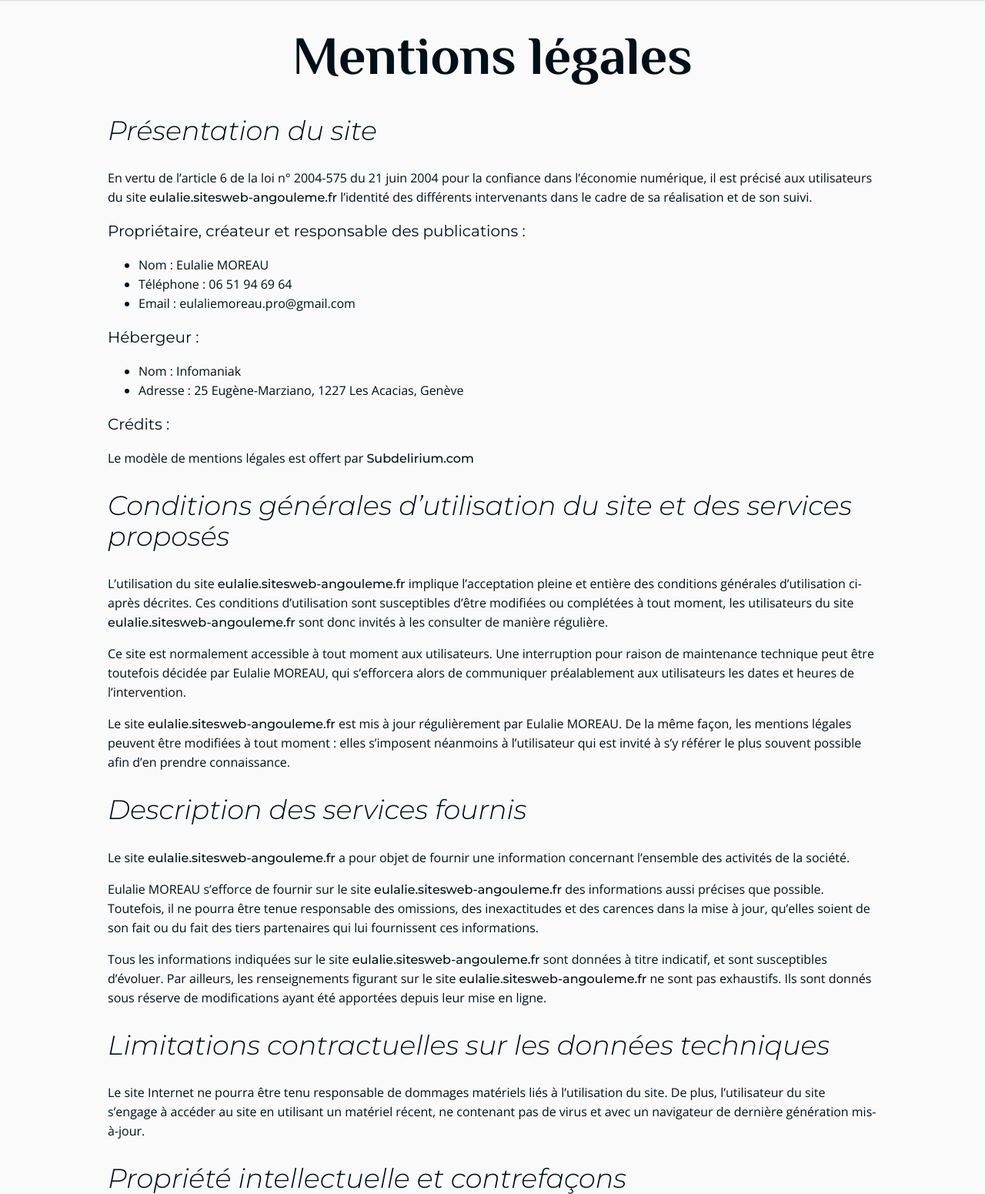
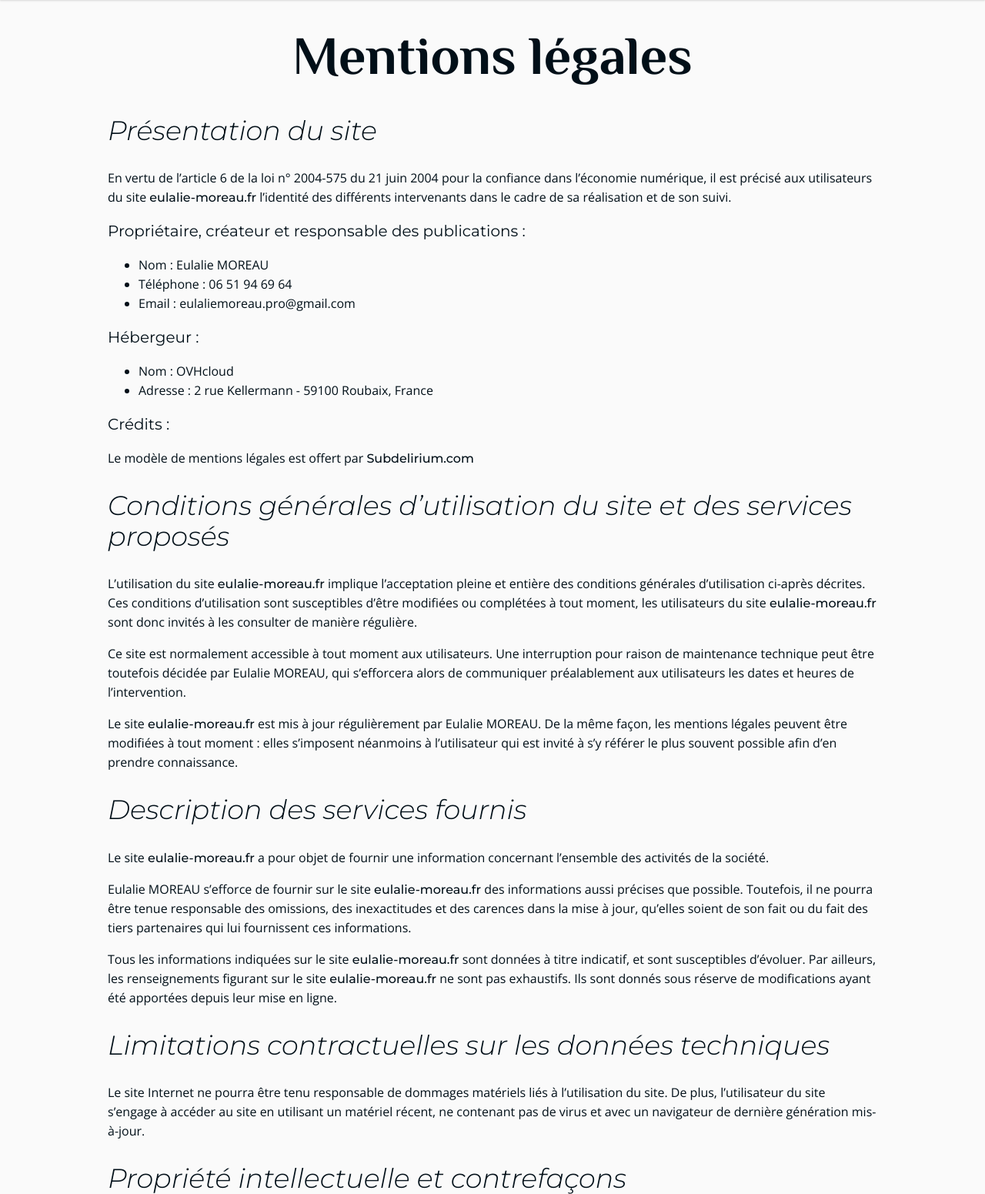
Before and after one commit to EulalieM/porfolio, a PHP site: page /mentions-legales in a window 1280 px wide. Shown: the part 57-1608 px from the top of the page at 77% size. Run offline with PHP 8.4, Linux system fonts and the light colour scheme; some libraries are stand-ins or nearby versions.

Commit message:
Update Mentions Legales

```diff
--- a/mentions-legales.php
+++ b/mentions-legales.php
@@ -13,17 +13,17 @@
 
     <!-- Open Graph / Facebook -->
     <meta property="og:type" content="website">
-    <meta property="og:url" content="https://eulalie.sitesweb-angouleme.fr/mentionslegales.php">
+    <meta property="og:url" content="https://eulalie-moreau.fr/mentionslegales.php">
     <meta property="og:title" content="Eulalie Moreau | Design & Développement web - Mentions légales">
     <meta property="og:description" content="">
-    <meta property="og:image" content="https://eulalie.sitesweb-angouleme.fr/mentionslegales.php/img/eulalie_photo_meta.png">
+    <meta property="og:image" content="https://eulalie-moreau.fr/mentionslegales.php/img/eulalie_photo_meta.png">
 
     <!-- Twitter -->
     <meta property="twitter:card" content="summary_large_image">
-    <meta property="twitter:url" content="https://eulalie.sitesweb-angouleme.fr/mentionslegales.php">
+    <meta property="twitter:url" content="https://eulalie-moreau.fr/mentionslegales.php">
     <meta property="twitter:title" content="Eulalie Moreau | Design & Développement web - Mentions légales">
     <meta property="twitter:description" content="">
-    <meta property="twitter:image" content="https://eulalie.sitesweb-angouleme.fr/mentionslegales.php/img/eulalie_photo_meta.png">
+    <meta property="twitter:image" content="https://eulalie-moreau.fr/mentionslegales.php/img/eulalie_photo_meta.png">
 
     <link href="https://fonts.googleapis.com/css2?family=El+Messiri:wght@400;500;600;700&family=Montserrat:ital,wght@0,100;0,200;0,300;0,400;0,500;0,600;1,100;1,200;1,300;1,400;1,500;1,600&family=Open+Sans:ital,wght@0,300;0,400;0,600;0,700;0,800;1,300;1,400;1,600;1,700;1,800&display=swap" rel="stylesheet">
     <link rel="stylesheet" href="styles/normalize.css">
@@ -45,7 +45,7 @@
     <main class="ml-container">
         <h1>Mentions légales</h1>
         <h2>Présentation du site</h2>
-        <p>En vertu de l’article 6 de la loi n° 2004-575 du 21 juin 2004 pour la confiance dans l’économie numérique, il est précisé aux utilisateurs du site <a href="https://eulalie.sitesweb-angouleme.fr/">eulalie.sitesweb-angouleme.fr</a> l’identité des différents intervenants dans le cadre de sa réalisation et de son suivi.</p>
+        <p>En vertu de l’article 6 de la loi n° 2004-575 du 21 juin 2004 pour la confiance dans l’économie numérique, il est précisé aux utilisateurs du site <a href="https://eulalie-moreau.fr/">eulalie-moreau.fr</a> l’identité des différents intervenants dans le cadre de sa réalisation et de son suivi.</p>
         <h3>Propriétaire, créateur et responsable des publications :</h3>
         <p>
             <ul class="ml-ul">
@@ -57,20 +57,20 @@
         <h3>Hébergeur :</h3>
         <p>
             <ul class="ml-ul">
-                <li class="ml-li">Nom : Infomaniak</li>
-                <li class="ml-li">Adresse : 25 Eugène-Marziano, 1227 Les Acacias, Genève</li>
+                <li class="ml-li">Nom : OVHcloud</li>
+                <li class="ml-li">Adresse : 2 rue Kellermann - 59100 Roubaix, France</li>
             </ul>
         </p>
         <h3>Crédits :</h3>
         <p>Le modèle de mentions légales est offert par <a href="https://www.subdelirium.com/generateur-de-mentions-legales/">Subdelirium.com</a></p>
         <h2>Conditions générales d’utilisation du site et des services proposés</h2>
-        <p>L’utilisation du site <a href="https://eulalie.sitesweb-angouleme.fr/">eulalie.sitesweb-angouleme.fr</a> implique l’acceptation pleine et entière des conditions générales d’utilisation ci-après décrites. Ces conditions d’utilisation sont susceptibles d’être modifiées ou complétées à tout moment, les utilisateurs du site <a href="https://eulalie.sitesweb-angouleme.fr/">eulalie.sitesweb-angouleme.fr</a> sont donc invités à les consulter de manière régulière.</p>
+        <p>L’utilisation du site <a href="https://eulalie-moreau.fr/">eulalie-moreau.fr</a> implique l’acceptation pleine et entière des conditions générales d’utilisation ci-après décrites. Ces conditions d’utilisation sont susceptibles d’être modifiées ou complétées à tout moment, les utilisateurs du site <a href="https://eulalie-moreau.fr/">eulalie-moreau.fr</a> sont donc invités à les consulter de manière régulière.</p>
         <p>Ce site est normalement accessible à tout moment aux utilisateurs. Une interruption pour raison de maintenance technique peut être toutefois décidée par Eulalie MOREAU, qui s’efforcera alors de communiquer préalablement aux utilisateurs les dates et heures de l’intervention.</p>
-        <p>Le site <a href="https://eulalie.sitesweb-angouleme.fr/">eulalie.sitesweb-angouleme.fr</a> est mis à jour régulièrement par Eulalie MOREAU. De la même façon, les mentions légales peuvent être modifiées à tout moment : elles s’imposent néanmoins à l’utilisateur qui est invité à s’y référer le plus souvent possible afin d’en prendre connaissance.</p>
+        <p>Le site <a href="https://eulalie-moreau.fr/">eulalie-moreau.fr</a> est mis à jour régulièrement par Eulalie MOREAU. De la même façon, les mentions légales peuvent être modifiées à tout moment : elles s’imposent néanmoins à l’utilisateur qui est invité à s’y référer le plus souvent possible afin d’en prendre connaissance.</p>
         <h2>Description des services fournis</h2>
-        <p>Le site <a href="https://eulalie.sitesweb-angouleme.fr/">eulalie.sitesweb-angouleme.fr</a> a pour objet de fournir une information concernant l’ensemble des activités de la société.</p>
-        <p>Eulalie MOREAU s’efforce de fournir sur le site <a href="https://eulalie.sitesweb-angouleme.fr/">eulalie.sitesweb-angouleme.fr</a> des informations aussi précises que possible. Toutefois, il ne pourra être tenue responsable des omissions, des inexactitudes et des carences dans la mise à jour, qu’elles soient de son fait ou du fait des tiers partenaires qui lui fournissent ces informations.</p>
-        <p>Tous les informations indiquées sur le site <a href="https://eulalie.sitesweb-angouleme.fr/">eulalie.sitesweb-angouleme.fr</a> sont données à titre indicatif, et sont susceptibles d’évoluer. Par ailleurs, les renseignements figurant sur le site <a href="https://eulalie.sitesweb-angouleme.fr/">eulalie.sitesweb-angouleme.fr</a> ne sont pas exhaustifs. Ils sont donnés sous réserve de modifications ayant été apportées depuis leur mise en ligne.</p>
+        <p>Le site <a href="https://eulalie-moreau.fr/">eulalie-moreau.fr</a> a pour objet de fournir une information concernant l’ensemble des activités de la société.</p>
+        <p>Eulalie MOREAU s’efforce de fournir sur le site <a href="https://eulalie-moreau.fr/">eulalie-moreau.fr</a> des informations aussi précises que possible. Toutefois, il ne pourra être tenue responsable des omissions, des inexactitudes et des carences dans la mise à jour, qu’elles soient de son fait ou du fait des tiers partenaires qui lui fournissent ces informations.</p>
+        <p>Tous les informations indiquées sur le site <a href="https://eulalie-moreau.fr/">eulalie-moreau.fr</a> sont données à titre indicatif, et sont susceptibles d’évoluer. Par ailleurs, les renseignements figurant sur le site <a href="https://eulalie-moreau.fr/">eulalie-moreau.fr</a> ne sont pas exhaustifs. Ils sont donnés sous réserve de modifications ayant été apportées depuis leur mise en ligne.</p>
         <h2>Limitations contractuelles sur les données techniques</h2>
         <p>Le site Internet ne pourra être tenu responsable de dommages matériels liés à l’utilisation du site. De plus, l’utilisateur du site s’engage à accéder au site en utilisant un matériel récent, ne contenant pas de virus et avec un navigateur de dernière génération mis-à-jour.</p>
         <h2>Propriété intellectuelle et contrefaçons</h2>
@@ -78,19 +78,19 @@
         <p>Toute reproduction, représentation, modification, publication, adaptation de tout ou partie des éléments du site, quel que soit le moyen ou le procédé utilisé, est interdite, sauf autorisation écrite préalable de : Eulalie MOREAU.</p>
         <p>Toute exploitation non autorisée du site ou de l’un quelconque des éléments qu’il contient sera considérée comme constitutive d’une contrefaçon et poursuivie conformément aux dispositions des articles L.335-2 et suivants du Code de Propriété Intellectuelle.</p>
         <h2>Limitations de responsabilité</h2>
-        <p>Eulalie MOREAU ne pourra être tenue responsable des dommages directs et indirects causés au matériel de l’utilisateur, lors de l’accès au site <a href="https://eulalie.sitesweb-angouleme.fr/">eulalie.sitesweb-angouleme.fr</a>, et résultant soit de l’utilisation d’un matériel ne répondant pas aux spécifications indiquées au point 4, soit de l’apparition d’un bug ou d’une incompatibilité.</p>
-        <p>Eulalie MOREAU ne pourra également être tenue responsable des dommages indirects (tels par exemple qu’une perte de marché ou perte d’une chance) consécutifs à l’utilisation du site <a href="https://eulalie.sitesweb-angouleme.fr/">eulalie.sitesweb-angouleme.fr</a>.</p>
+        <p>Eulalie MOREAU ne pourra être tenue responsable des dommages directs et indirects causés au matériel de l’utilisateur, lors de l’accès au site <a href="https://eulalie-moreau.fr/">eulalie-moreau.fr</a>, et résultant soit de l’utilisation d’un matériel ne répondant pas aux spécifications indiquées au point 4, soit de l’apparition d’un bug ou d’une incompatibilité.</p>
+        <p>Eulalie MOREAU ne pourra également être tenue responsable des dommages indirects (tels par exemple qu’une perte de marché ou perte d’une chance) consécutifs à l’utilisation du site <a href="https://eulalie-moreau.fr/">eulalie-moreau.fr</a>.</p>
         <p>Des espaces interactifs (possibilité de poser des questions dans l’espace contact) sont à la disposition des utilisateurs. Eulalie MOREAU se réserve le droit de supprimer, sans mise en demeure préalable, tout contenu déposé dans cet espace qui contreviendrait à la législation applicable en France, en particulier aux dispositions relatives à la protection des données. Le cas échéant, Eulalie MOREAU se réserve également la possibilité de mettre en cause la responsabilité civile et/ou pénale de l’utilisateur, notamment en cas de message à caractère raciste, injurieux, diffamant, ou pornographique, quel que soit le support utilisé (texte, photographie…).</p>
         <h2>Gestion des données personnelles</h2>
         <p>En France, les données personnelles sont notamment protégées par la loi n° 78-87 du 6 janvier 1978, la loi n° 2004-801 du 6 août 2004, l’article L. 226-13 du Code pénal et la Directive Européenne du 24 octobre 1995.</p>
-        <p>A l’occasion de l’utilisation du site <a href="https://eulalie.sitesweb-angouleme.fr/">eulalie.sitesweb-angouleme.fr</a>, peuvent êtres recueillies : l’URL des liens par l’intermédiaire desquels l’utilisateur a accédé au site <a href="https://eulalie.sitesweb-angouleme.fr/">eulalie.sitesweb-angouleme.fr</a>, le fournisseur d’accès de l’utilisateur, l’adresse de protocole Internet (IP) de l’utilisateur.</p>
-        <p>En tout état de cause Eulalie MOREAU ne collecte des informations personnelles relatives à l’utilisateur que pour le besoin de certains services proposés par le site <a href="https://eulalie.sitesweb-angouleme.fr/">eulalie.sitesweb-angouleme.fr</a>. L’utilisateur fournit ces informations en toute connaissance de cause, notamment lorsqu’il procède par lui-même à leur saisie. Il est alors précisé à l’utilisateur du site <a href="https://eulalie.sitesweb-angouleme.fr/">eulalie.sitesweb-angouleme.fr</a> l’obligation ou non de fournir ces informations.</p>
+        <p>A l’occasion de l’utilisation du site <a href="https://eulalie-moreau.fr/">eulalie-moreau.fr</a>, peuvent êtres recueillies : l’URL des liens par l’intermédiaire desquels l’utilisateur a accédé au site <a href="https://eulalie-moreau.fr/">eulalie-moreau.fr</a>, le fournisseur d’accès de l’utilisateur, l’adresse de protocole Internet (IP) de l’utilisateur.</p>
+        <p>En tout état de cause Eulalie MOREAU ne collecte des informations personnelles relatives à l’utilisateur que pour le besoin de certains services proposés par le site <a href="https://eulalie-moreau.fr/">eulalie-moreau.fr</a>. L’utilisateur fournit ces informations en toute connaissance de cause, notamment lorsqu’il procède par lui-même à leur saisie. Il est alors précisé à l’utilisateur du site <a href="https://eulalie-moreau.fr/">eulalie-moreau.fr</a> l’obligation ou non de fournir ces informations.</p>
         <p>Conformément aux dispositions des articles 38 et suivants de la loi 78-17 du 6 janvier 1978 relative à l’informatique, aux fichiers et aux libertés, tout utilisateur dispose d’un droit d’accès, de rectification et d’opposition aux données personnelles le concernant, en effectuant sa demande écrite et signée, accompagnée d’une copie du titre d’identité avec signature du titulaire de la pièce, en précisant l’adresse à laquelle la réponse doit être envoyée.</p>
-        <p>Aucune information personnelle de l’utilisateur du site <a href="https://eulalie.sitesweb-angouleme.fr/">eulalie.sitesweb-angouleme.fr</a> n’est publiée à l’insu de l’utilisateur, échangée, transférée, cédée ou vendue sur un support quelconque à des tiers. Seule l’hypothèse du rachat de Eulalie MOREAU et de ses droits permettrait la transmission des dites informations à l’éventuel acquéreur qui serait à son tour tenu de la même obligation de conservation et de modification des données vis à vis de l’utilisateur du site <a href="https://eulalie.sitesweb-angouleme.fr/">eulalie.sitesweb-angouleme.fr</a>.</p>
+        <p>Aucune information personnelle de l’utilisateur du site <a href="https://eulalie-moreau.fr/">eulalie-moreau.fr</a> n’est publiée à l’insu de l’utilisateur, échangée, transférée, cédée ou vendue sur un support quelconque à des tiers. Seule l’hypothèse du rachat de Eulalie MOREAU et de ses droits permettrait la transmission des dites informations à l’éventuel acquéreur qui serait à son tour tenu de la même obligation de conservation et de modification des données vis à vis de l’utilisateur du site <a href="https://eulalie-moreau.fr/">eulalie-moreau.fr</a>.</p>
         <p>Les bases de données sont protégées par les dispositions de la loi du 1er juillet 1998 transposant la directive 96/9 du 11 mars 1996 relative à la protection juridique des bases de données.</p>
         <h2>Liens hypertextes et cookies</h2>
-        <p>Le site <a href="https://eulalie.sitesweb-angouleme.fr/">eulalie.sitesweb-angouleme.fr</a> contient un certain nombre de liens hypertextes vers d’autres sites, mis en place avec l’autorisation de Eulalie MOREAU. Cependant, Eulalie MOREAU n’a pas la possibilité de vérifier le contenu des sites ainsi visités, et n’assumera en conséquence aucune responsabilité de ce fait.</p>
-        <p>La navigation sur le site <a href="https://eulalie.sitesweb-angouleme.fr/">eulalie.sitesweb-angouleme.fr</a> est susceptible de provoquer l’installation de cookie(s) sur l’ordinateur de l’utilisateur. Un cookie est un fichier de petite taille, qui ne permet pas l’identification de l’utilisateur, mais qui enregistre des informations relatives à la navigation d’un ordinateur sur un site. Les données ainsi obtenues visent à faciliter la navigation ultérieure sur le site, et ont également vocation à permettre diverses mesures de fréquentation.</p>
+        <p>Le site <a href="https://eulalie-moreau.fr/">eulalie-moreau.fr</a> contient un certain nombre de liens hypertextes vers d’autres sites, mis en place avec l’autorisation de Eulalie MOREAU. Cependant, Eulalie MOREAU n’a pas la possibilité de vérifier le contenu des sites ainsi visités, et n’assumera en conséquence aucune responsabilité de ce fait.</p>
+        <p>La navigation sur le site <a href="https://eulalie-moreau.fr/">eulalie-moreau.fr</a> est susceptible de provoquer l’installation de cookie(s) sur l’ordinateur de l’utilisateur. Un cookie est un fichier de petite taille, qui ne permet pas l’identification de l’utilisateur, mais qui enregistre des informations relatives à la navigation d’un ordinateur sur un site. Les données ainsi obtenues visent à faciliter la navigation ultérieure sur le site, et ont également vocation à permettre diverses mesures de fréquentation.</p>
         <p>Le refus d’installation d’un cookie peut entraîner l’impossibilité d’accéder à certains services. L’utilisateur peut toutefois configurer son ordinateur de la manière suivante, pour refuser l’installation des cookies :
             <ul class="ml-ul">
                 <li class="ml-li">Sous Internet Explorer : onglet outil (pictogramme en forme de rouage en haut a droite) / options internet. Cliquez sur Confidentialité et choisissez Bloquer tous les cookies. Validez sur Ok.</li>
@@ -100,7 +100,7 @@
             </ul>
         </p>
         <h2>Droit applicable et attribution de juridiction</h2>
-        <p>Tout litige en relation avec l’utilisation du site <a href="https://eulalie.sitesweb-angouleme.fr/">eulalie.sitesweb-angouleme.fr</a> est soumis au droit français. Il est fait attribution exclusive de juridiction aux tribunaux compétents de Paris.</p>
+        <p>Tout litige en relation avec l’utilisation du site <a href="https://eulalie-moreau.fr/">eulalie-moreau.fr</a> est soumis au droit français. Il est fait attribution exclusive de juridiction aux tribunaux compétents de Paris.</p>
         <h2>Les principales lois concernées</h2>
         <p>Loi n° 78-17 du 6 janvier 1978, notamment modifiée par la loi n° 2004-801 du 6 août 2004 relative à l’informatique, aux fichiers et aux libertés.</p>
         <p>Loi n° 2004-575 du 21 juin 2004 pour la confiance dans l’économie numérique.</p>
```
Also changed, not shown: ces.php (+4 -4 lines), contact.php (+4 -4 lines), index.php (+4 -4 lines), kentucky-burger.php (+4 -4 lines), ma-cagette-charentaise.php (+4 -4 lines), realisations.php (+4 -4 lines), .htaccess.
